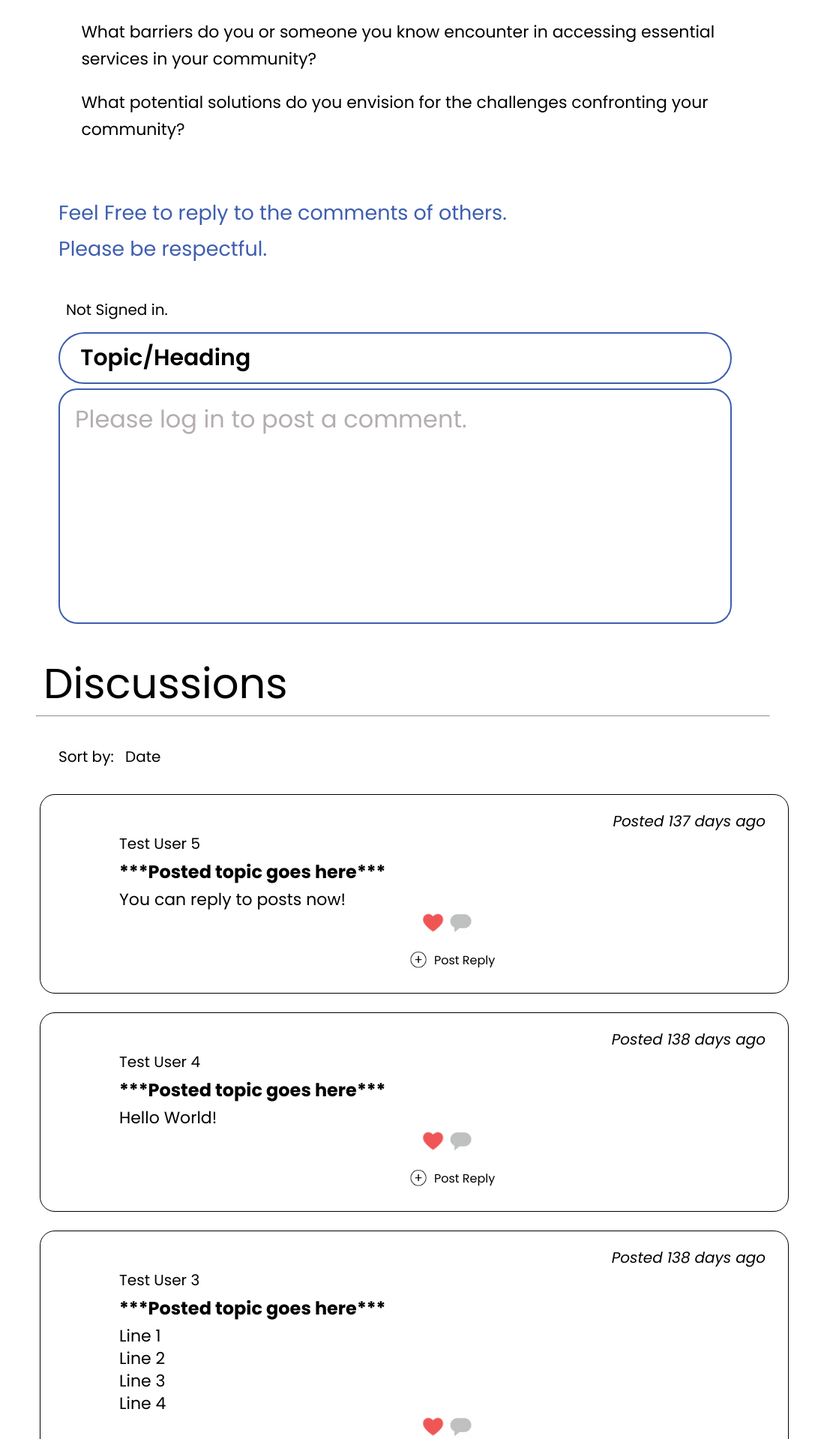
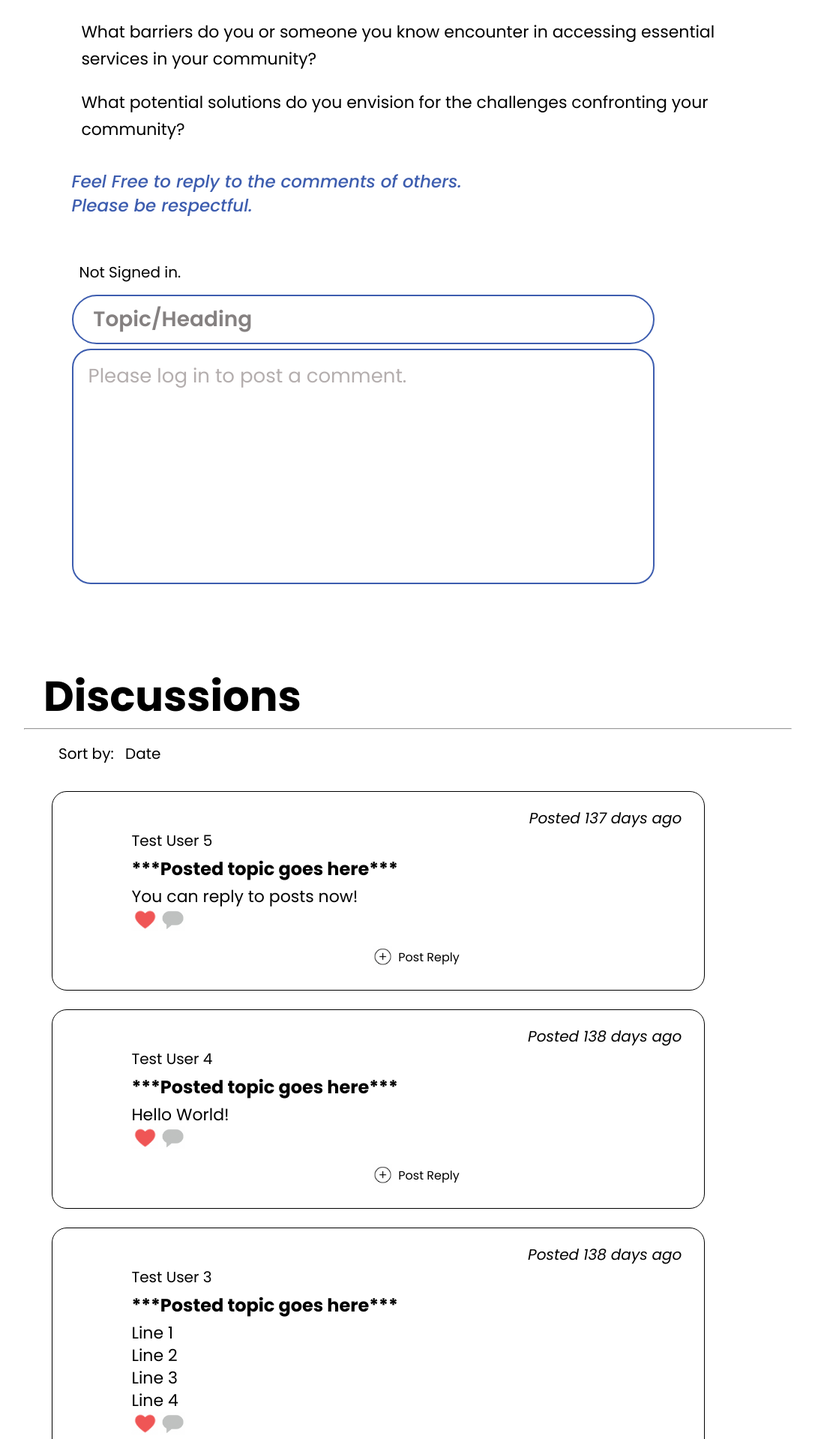
Before and after one commit to yih0nk/Solve-XChange-Website, a Flask app: page /forum in a window 1280 px wide. Shown: the part 957-2876 px from the top of the page at 75% size, without its empty margins (122-1209 px from the left). Run offline with Flask 3, Linux system fonts and the light colour scheme.

Commit message:
Forum
Most changes are done except one portion and the post reply button

```diff
--- a/static/css/forum.css
+++ b/static/css/forum.css
@@ -30,8 +30,7 @@
     border-radius: 0 0 0 0;
     position: relative;
     margin: 0 auto;
-    margin-left: 200px;
-    margin-top: -20px;
+    margin-left: 17%;
     padding-bottom: 20px;
 }
 
@@ -57,14 +56,14 @@
     position: relative;
     text-align: center;
     overflow-y: auto;
-    margin-left: 150px;
-    width: 80%;
+    margin-left: 13%;
+    width: 70%;
     opacity: 0;
     z-index: 0;
 }
 
 #content {
-    width: calc(100% - 25px);
+    width: 60%;
     padding-left: 20px;
     padding-top: 15px;
 }
@@ -85,6 +84,7 @@
     padding-top: 20px;
     padding-right: 15px;
     padding-bottom: 15px;
+    place-content: center;
 }
 
 .post-reply{
@@ -93,12 +93,7 @@
     border: 1px;
     border-color: black;
     border-style: solid;
-    margin-left: 160px;
-    margin-top: 10px;
-    padding-left: 100px;
-    padding-top: 20px;
-    padding-right: 15px;
-    padding-bottom: 15px;
+    text-align: left;
 }
 
 .post-content {
@@ -167,7 +162,9 @@
     background-color: white;
     border-radius: 0 0 5px 5px;
 }
-
+.comments-nav{
+    text-align: left;
+}
 .replies {
     border-radius: 0 0 5px 5px;
     background-color: white;
@@ -241,37 +238,37 @@
     font-style: italic;
     font-family: "Poppins", sans-serif;
     color: rgb(61, 93, 175);
-    font-weight: 650;
-    font-size: 27px;
-    line-height: 48px;
-    margin-left: 200px;
-    padding-top: 20px;
+    font-weight: 500;
+    font-size: 23px;
+    line-height: 32px;
+    margin-left: 17%;
+    padding-top: 12px;
 }
 
 #topic{
     border-radius: 50px;
     border-color:rgb(61, 93, 175);
     border-width: 2px;
-    width: 80%;
-    font-size: 30px;
+    width: 70%;
+    font-size: 28px;
     font-weight: 600;
     letter-spacing: 0.01px;
+    padding-left: 20px;
     color: black;
-    padding-left: 20px;
 }
 
 #content{
     border-radius: 25px;
     border-color:rgb(61, 93, 175);
     border-width: 2px;
-    font-size: 32px;
-    width: 80%;
+    font-size: 26px;
+    width: 70%;
     height: 285px;
     color: rgb(180, 174, 174);
 }
 
 ::placeholder{
-    color: black;
+    color: rgb(133, 129, 129);
 }
 
 #post-submit{
@@ -289,18 +286,21 @@
     background: linear-gradient(90deg, rgba(114,183,230,1) 0%, rgba(150,224,211,1) 100%);
 }
 
+#discussion-div{
+    padding-top: 100px;
+}
+
 #discussion{
     color: black;
     font-size: 56px;
     font-weight: 700;
     margin-left: 180px;
-    padding-top: 30px;
 }
 
 .discussion-line{
-    width: 89%;
+    width: 80%;
     height: 1px;
-    margin-left: -10px;
+    margin-left: 12%;
     margin-top: 0px;
     background-color: black
 }
@@ -312,14 +312,14 @@
     margin-left: 0px;
 }
 .dropdown-values{
-    color: white;
+    color: black;
+    background-color: white;
 }
 
 #sort-by-display{
     color: black;
     background-color: white;
 }
-
 #sort-by{
     border-color: black;
 }
--- a/templates/forum.html
+++ b/templates/forum.html
@@ -39,8 +39,8 @@
         <p>What barriers do you or someone you know encounter in accessing essential <br>services in your community?</p>
         <p>What potential solutions do you envision for the challenges confronting your <br>community?</p>
     </div>
-    <div id="forum-reminder">
-        <p>Feel Free to reply to the comments of others.<br>Please be respectful.</p>
+    <div>
+        <p id="forum-reminder">Feel Free to reply to the comments of others.<br>Please be respectful.</p>
     </div>
 </section>
 <section id="post-form">
@@ -64,8 +64,8 @@
     </form>
 </section>
 <a id="discussion-position"></a>
-<div id="discussion">
-    <label>Discussions</label>
+<div id="discussion-div">
+    <label id="discussion">Discussions</label>
     <hr class="discussion-line">
 </div>
 <section id="sort-wrapper">
```
